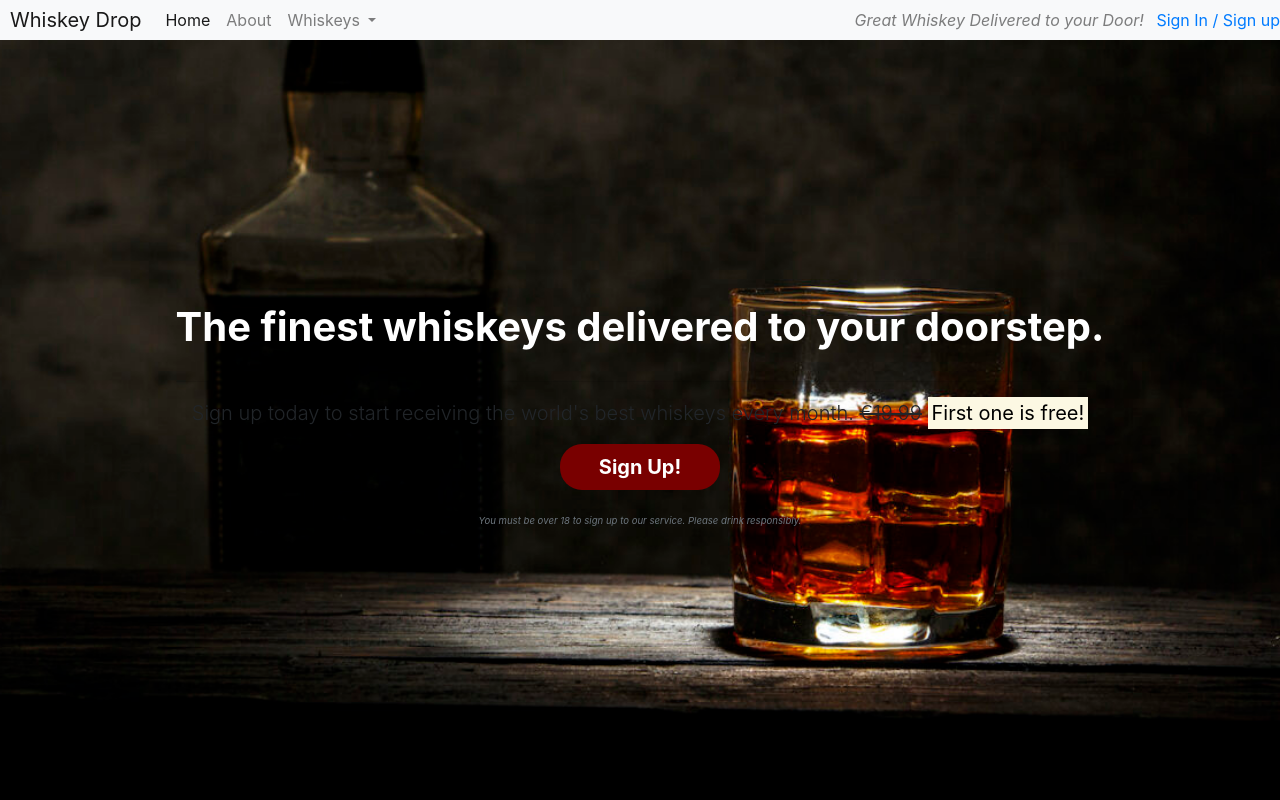
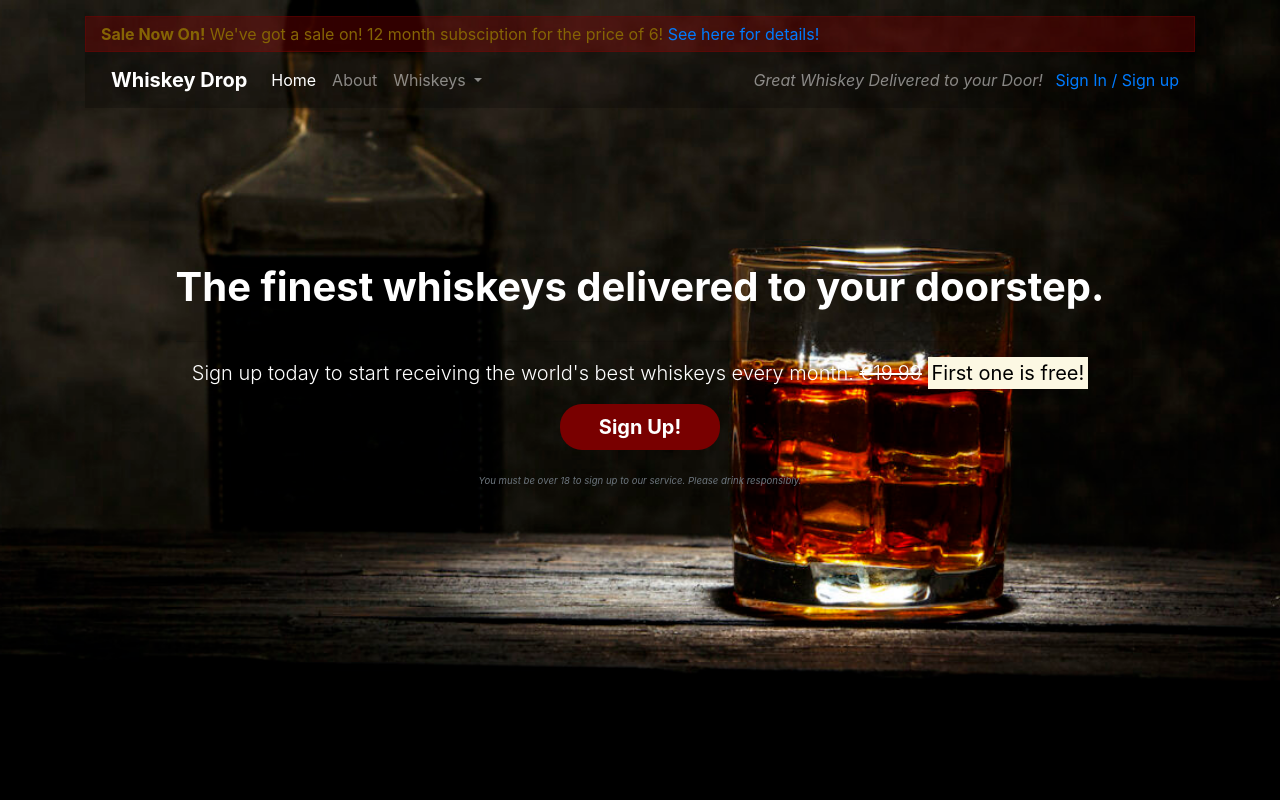
Before and after one commit to jdj0/playground, a plain HTML site: page index.html in a window 1280 px wide. Shown: the top 800 px of the page. Drawn offline with nearby package versions, Linux system fonts and the light colour scheme; a web font is replaced by a local one.

Commit message:
add css styles

```diff
--- a/css/style.css
+++ b/css/style.css
@@ -10,6 +10,19 @@
     display: flex;
     align-items: center;
     justify-content: center;
+}
+
+.alert-container .col-12{
+    padding-left: 0;
+    padding-right: 0;
+}
+
+.site-wide-alert {
+    border-radius: 0;
+    margin-bottom: 0;
+    padding: 5px 15px;
+    background-color: #78010069;
+    border-color: #78010069;
 }
 
 .quotes-container{
@@ -40,6 +53,15 @@ margin-bottom: 30px;
     color: d0d0d0;
 }
 
+p.lead {
+    color:white;
+}
+
+.navbar-brand {
+    color: #fff;
+    font-weight: bold;
+}
+
 /*buttons*/
 
 .btn--cta {
@@ -53,3 +75,25 @@ margin-bottom: 30px;
     background-color: rgb(121, 0, 0);
     border: none;
 }
+
+/* Nav Bar */
+
+.navalert-container {
+    position: absolute;
+    top: 0;
+    left: 0;
+    padding-left: 0;
+    padding-right: 0;
+    z-index: 1;
+}
+
+.navbar {
+    margin-bottom: 0;
+    border: 0;
+    width: 100%;
+    background-color: rgba(0,0,0,0.25);
+}
+
+.navbar .navbar-toggler {
+    border:0;
+}
--- a/index.html
+++ b/index.html
@@ -14,7 +14,16 @@ href="https://fonts.googleapis.com/css?family=Estonia">
 </head>
 
 <body>
-    <nav class="nav navbar-light bg-light navbar-expand-sm">
+    <div class="container-fluid navalert-container">
+        <article class="container mt-3">
+        <div class="row d-none d-sm-block">
+            <div class="col-12">
+                <div class="site-wide-alert alert alert-warning">
+                    <strong>Sale Now On!</strong> We've got a sale on! 12 month subsciption for the price of 6!<a href=""> See here for details!</a>
+                </div>
+            </div>
+        </div>
+    <nav class="navbar navbar-dark navbar-expand-sm">
         <div style="margin-left: 10px;"><a href="/" class="navbar-brand">Whiskey Drop</a></div>
         <button class="navbar-toggler ml-auto" type="button" data-toggle="collapse" data-target="#navbarNavDropdown" aria-controls="navbarNavDropdown" aria-expanded="false" aria-label="Toggle navigation">
             <span class="navbar-toggler-icon"></span>
@@ -39,21 +48,13 @@ href="https://fonts.googleapis.com/css?family=Estonia">
             </li>
         </ul>
     </div>
-    </div>
         <div class="d-none d-md-block">
             <p class="navbar-text my-auto mr-2"><i>Great Whiskey Delivered to your Door!</i></p>
             <a href="/login">Sign In / Sign up</a>
         </div>
     </nav>
-   <!-- <article class="container mt-3">
-        <div class="row d-none d-sm-block">
-            <div class="col-12">
-                <div class="alert alert-warning">
-                    <strong>Sale Now On!</strong> We've got a sale on! 12 month subsciption for the price of 6!<a href=""> See here for details!</a>
-                </div>
-            </div>
-        </div>
--->
+    </div>
+
     <!--Callout -->
 
     <div class="container-fluid callout-container">
```
